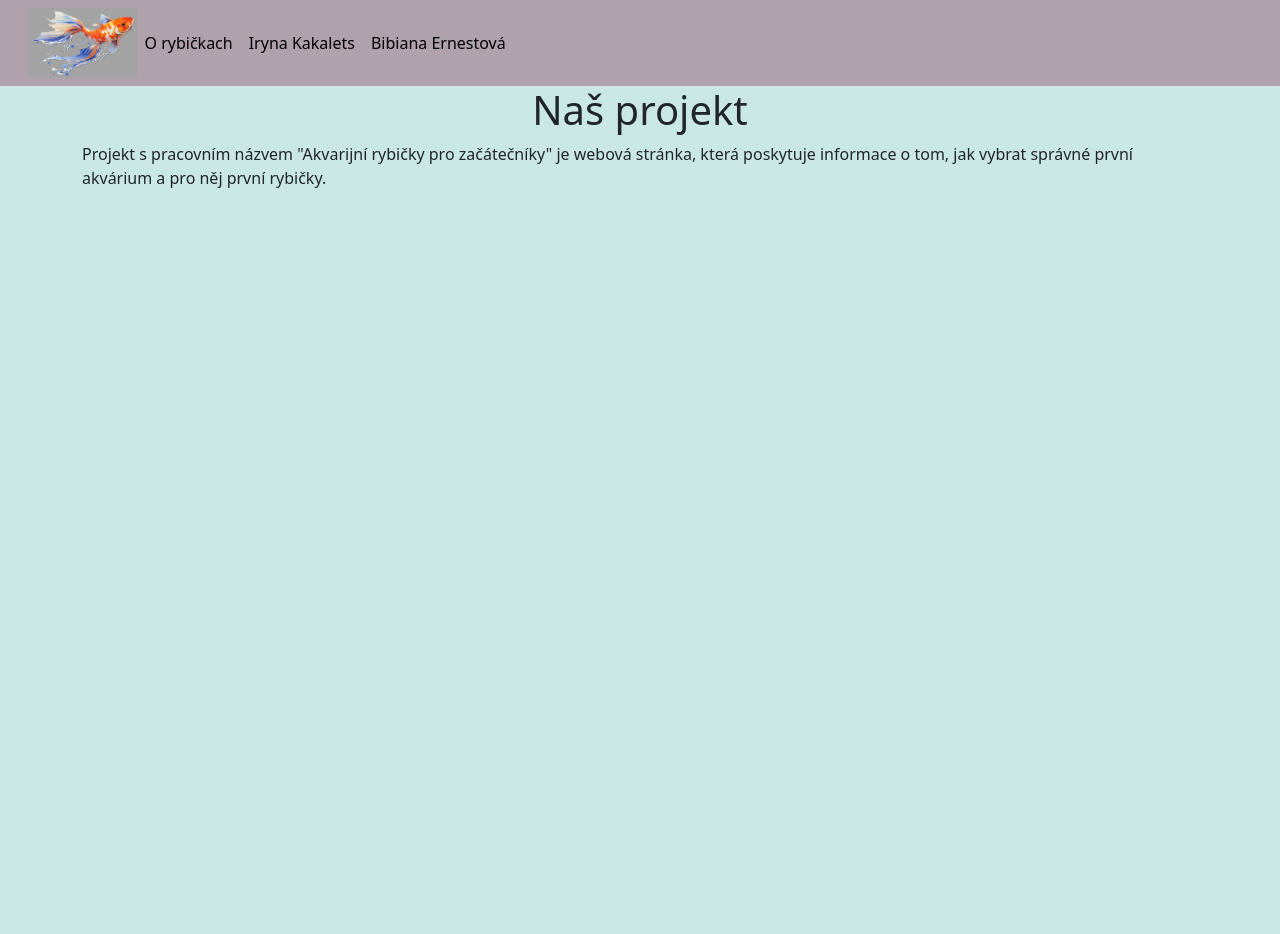
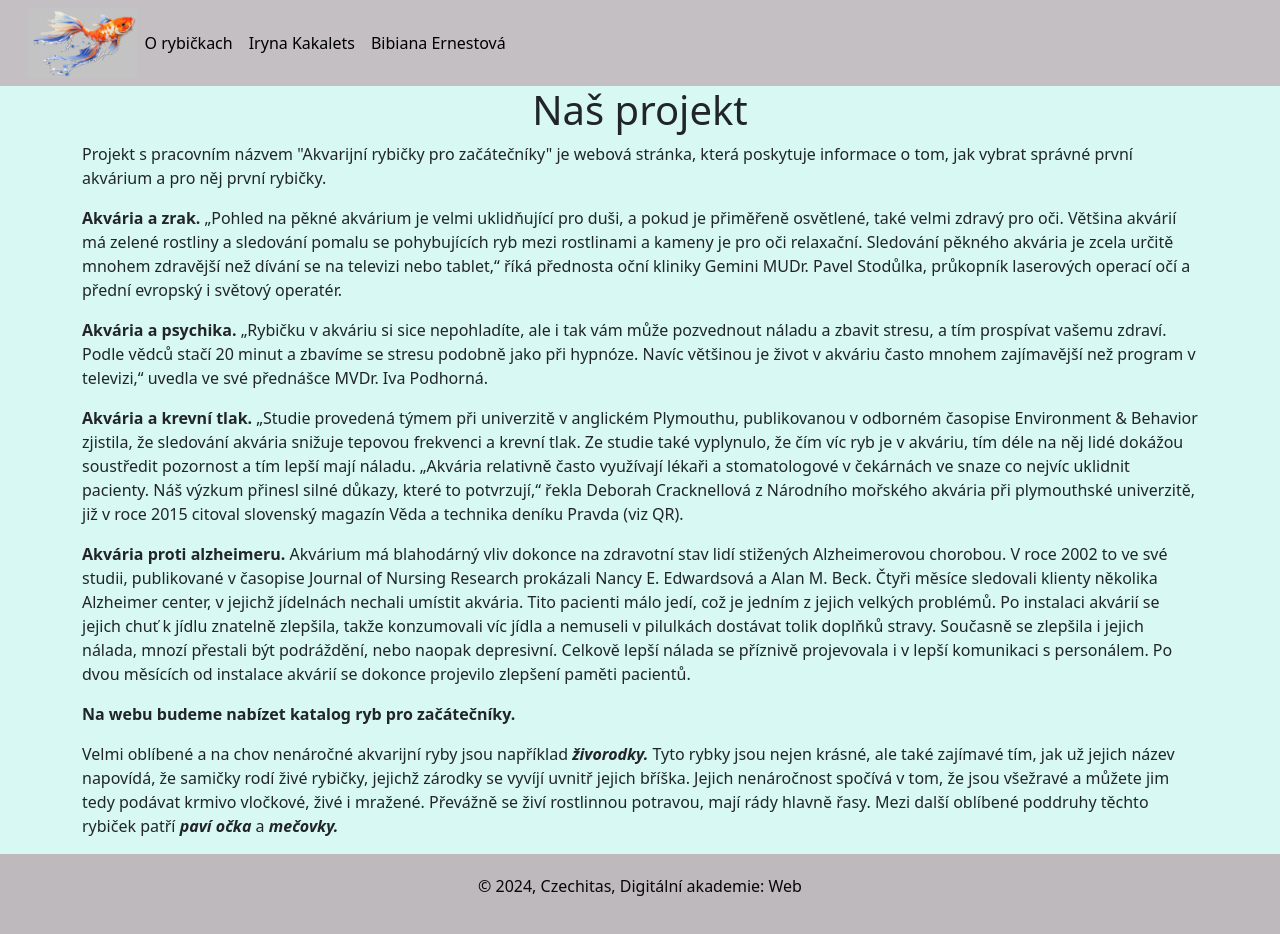
Before and after one commit to IrynaKakalets/O-projektu, a plain HTML site: page index.html in a window 1280 px wide. Before the commit the page ends 800 px from the top, so only its background shows below. Drawn offline with nearby package versions, Linux system fonts and the light colour scheme.

Commit message:
add hlavna stranka

```diff
--- a/index.html
+++ b/index.html
@@ -4,7 +4,6 @@
     <meta charset="UTF-8" />
     <meta name="viewport" content="width=device-width, initial-scale=1.0" />
     <link rel="stylesheet" href="style.css" />
-    <script type="module" src="script.js"></script>
     <title>O projektu</title>
     <link
       href="https://cdn.jsdelivr.net/npm/bootstrap@5.3.0-alpha3/dist/css/bootstrap.min.css"
@@ -13,18 +12,18 @@
       crossorigin="anonymous"
     />
   </head>
-  <body style="background-color: #c9e8e4">
-    <nav class="navbar navbar-expand" style="background-color: #afa2ac">
+  <body style="background-color: #d8f8f4">
+    <nav class="navbar navbar-expand" style="background-color: #c3bfc2">
       <div class="container-fluid">
         <a class="navbar-brand" href="#"></a>
-        <img src="./img/logo.jpg" alt="logo" height="70" />
+        <img src="img/logo.png" alt="logo" height="70" />
 
         <ul class="navbar-nav me-auto">
           <li class="nav-item">
             <a
               class="nav-link active"
               aria-current="page"
-              href="./orybičkach/orybickach.html"
+              href="orybičkach/orybickach.html"
             >
               O rybičkach
             </a>
@@ -33,7 +32,7 @@
             <a
               class="nav-link active"
               aria-current="page"
-              href="./iryna/iryna.html"
+              href="iryna/iryna.html"
               >Iryna Kakalets
             </a>
           </li>
@@ -41,20 +40,90 @@
             <a
               class="nav-link active"
               aria-current="page"
-              href="./bibiana/bibiana.html"
-              >Bibiana Ernestová</a>
+              href="bibiana/bibiana.html"
+              >Bibiana Ernestová</a
+            >
           </li>
         </ul>
       </div>
     </nav>
 
-  <main class="container" >
+    <main class="container">
       <h1 class="text-center">Naš projekt</h1>
       <p class="fw-normal">
         Projekt s pracovním názvem "Akvarijní rybičky pro začátečníky" je webová
         stránka, která poskytuje informace o tom, jak vybrat správné první
         akvárium a pro něj první rybičky.
       </p>
+      <p>
+        <strong>Akvária a zrak.</strong>
+        „Pohled na pěkné akvárium je velmi uklidňující pro duši, a pokud je
+        přiměřeně osvětlené, také velmi zdravý pro oči. Většina akvárií má
+        zelené rostliny a sledování pomalu se pohybujících ryb mezi rostlinami a
+        kameny je pro oči relaxační. Sledování pěkného akvária je zcela určitě
+        mnohem zdravější než dívání se na televizi nebo tablet,“ říká přednosta
+        oční kliniky Gemini MUDr. Pavel Stodůlka, průkopník laserových operací
+        očí a přední evropský i světový operatér.
+      </p>
+
+      <p>
+        <strong>Akvária a psychika.</strong>
+        „Rybičku v akváriu si sice nepohladíte, ale i tak vám může pozvednout
+        náladu a zbavit stresu, a tím prospívat vašemu zdraví. Podle vědců stačí
+        20 minut a zbavíme se stresu podobně jako při hypnóze. Navíc většinou je
+        život v akváriu často mnohem zajímavější než program v televizi,“ uvedla
+        ve své přednášce MVDr. Iva Podhorná.
+      </p>
+
+      <p>
+        <strong>Akvária a krevní tlak.</strong>
+        „Studie provedená týmem při univerzitě v anglickém Plymouthu,
+        publikovanou v odborném časopise Environment & Behavior zjistila, že
+        sledování akvária snižuje tepovou frekvenci a krevní tlak. Ze studie
+        také vyplynulo, že čím víc ryb je v akváriu, tím déle na něj lidé
+        dokážou soustředit pozornost a tím lepší mají náladu. „Akvária relativně
+        často využívají lékaři a stomatologové v čekárnách ve snaze co nejvíc
+        uklidnit pacienty. Náš výzkum přinesl silné důkazy, které to potvrzují,“
+        řekla Deborah Cracknellová z Národního mořského akvária při plymouthské
+        univerzitě, již v roce 2015 citoval slovenský magazín Věda a technika
+        deníku Pravda (viz QR).
+      </p>
+
+      <p>
+        <strong>Akvária proti alzheimeru.</strong>
+        Akvárium má blahodárný vliv dokonce na zdravotní stav lidí stižených
+        Alzheimerovou chorobou. V roce 2002 to ve své studii, publikované v
+        časopise Journal of Nursing Research prokázali Nancy E. Edwardsová a
+        Alan M. Beck. Čtyři měsíce sledovali klienty několika Alzheimer center,
+        v jejichž jídelnách nechali umístit akvária. Tito pacienti málo jedí,
+        což je jedním z jejich velkých problémů. Po instalaci akvárií se jejich
+        chuť k jídlu znatelně zlepšila, takže konzumovali víc jídla a nemuseli v
+        pilulkách dostávat tolik doplňků stravy. Současně se zlepšila i jejich
+        nálada, mnozí přestali být podráždění, nebo naopak depresivní. Celkově
+        lepší nálada se příznivě projevovala i v lepší komunikaci s personálem.
+        Po dvou měsících od instalace akvárií se dokonce projevilo zlepšení
+        paměti pacientů.
+      </p>
+
+      <p>
+        <strong>Na webu budeme nabízet katalog ryb pro začátečníky.</strong>
+      </p>
+
+      <p>
+        Velmi oblíbené a na chov nenáročné akvarijní ryby jsou například
+        <strong><em>živorodky.</em></strong> Tyto rybky jsou nejen krásné, ale
+        také zajímavé tím, jak už jejich název napovídá, že samičky rodí živé
+        rybičky, jejichž zárodky se vyvíjí uvnitř jejich bříška. Jejich
+        nenáročnost spočívá v tom, že jsou všežravé a můžete jim tedy podávat
+        krmivo vločkové, živé i mražené. Převážně se živí rostlinnou potravou,
+        mají rády hlavně řasy. Mezi další oblíbené poddruhy těchto rybiček patří
+        <strong><em>paví očka</em></strong> a <strong><em>mečovky.</em></strong>
+      </p>
     </main>
+
+    <footer class="paticka">
+      <p>© 2024, Czechitas, Digitální akademie: Web</p>
+    </footer>
+    <script type="module" src="index.js"></script>
   </body>
 </html>
--- a/style.css
+++ b/style.css
@@ -12,3 +12,10 @@ html {
   margin-right: auto;
   margin-left: auto;
 }
+
+.paticka {
+  background-color: #bdb9bc;
+  color: rgb(7, 7, 7);
+  text-align: center;
+  padding: 20px 0;
+}
```
Also changed, not shown: img/logo.jpg (deleted), img/logo.png (added). Lines whose indentation alone changed are shown as unchanged.
